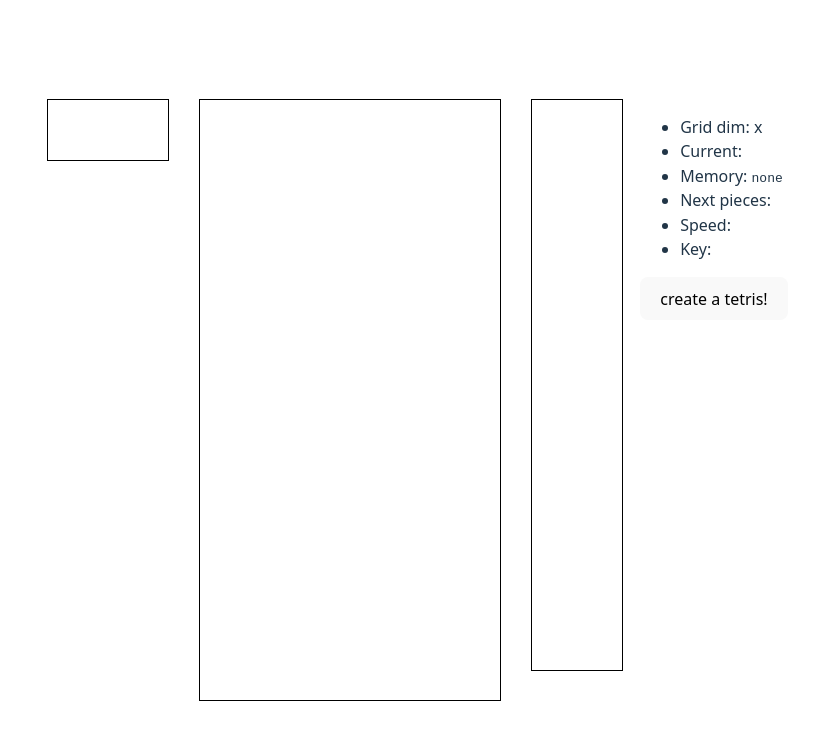
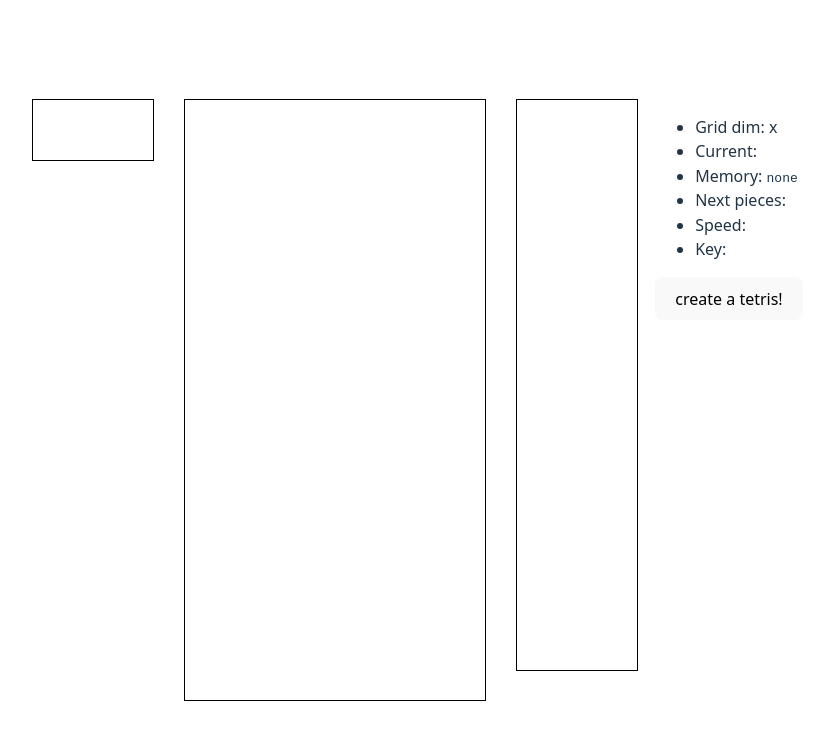
Before and after one commit to veryz/tetris, a React (Vite) app: page / in a window 1280 px wide. Shown: the top 740 px of the page, without its empty margins (229-1057 px from the left). Built offline with nearby package versions, Linux system fonts and the light colour scheme.

Commit message:
fix: batch width increased to fit "I" piece

```diff
--- a/src/App.tsx
+++ b/src/App.tsx
@@ -94,7 +94,7 @@ function App() {
           onKeyDown={handleInput}
         ></canvas>
 
-        <canvas id="batch" width="90" height="570"></canvas>
+        <canvas id="batch" width="120" height="570"></canvas>
 
         <div id="panel">
           <ul id="debug">
```
